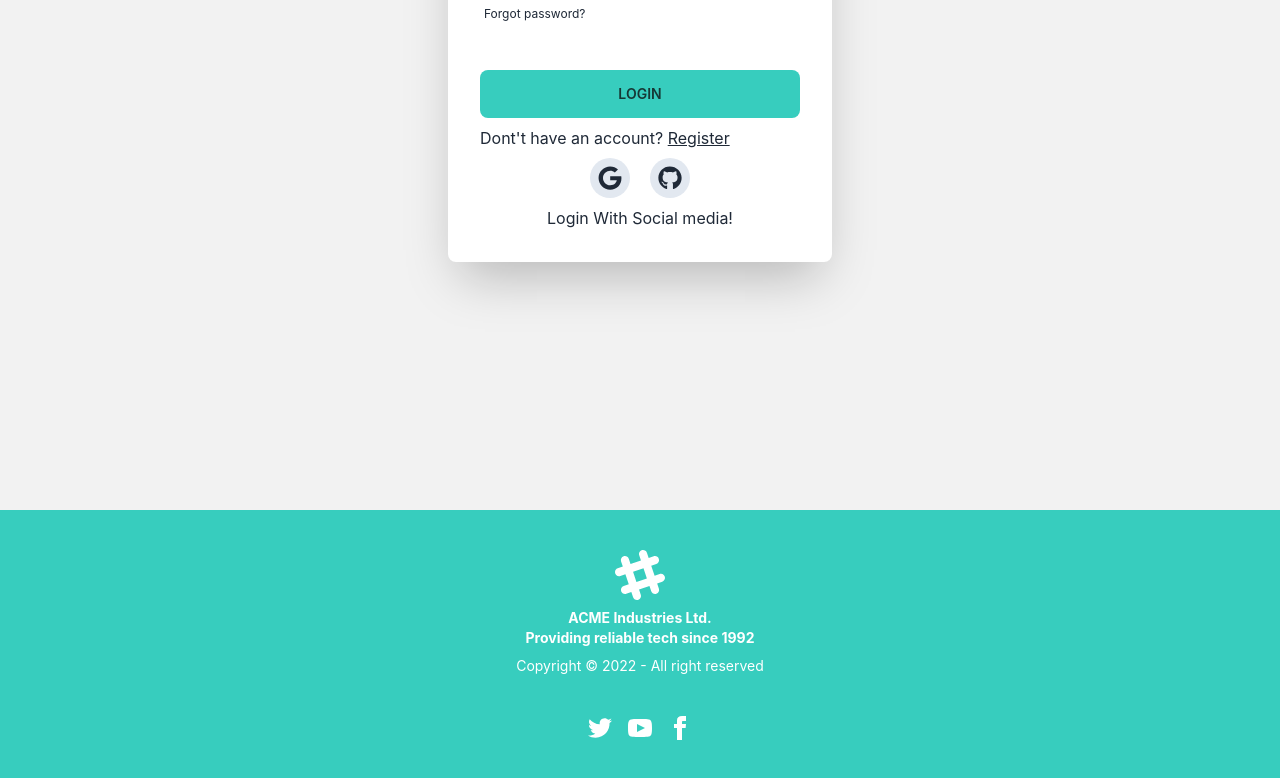
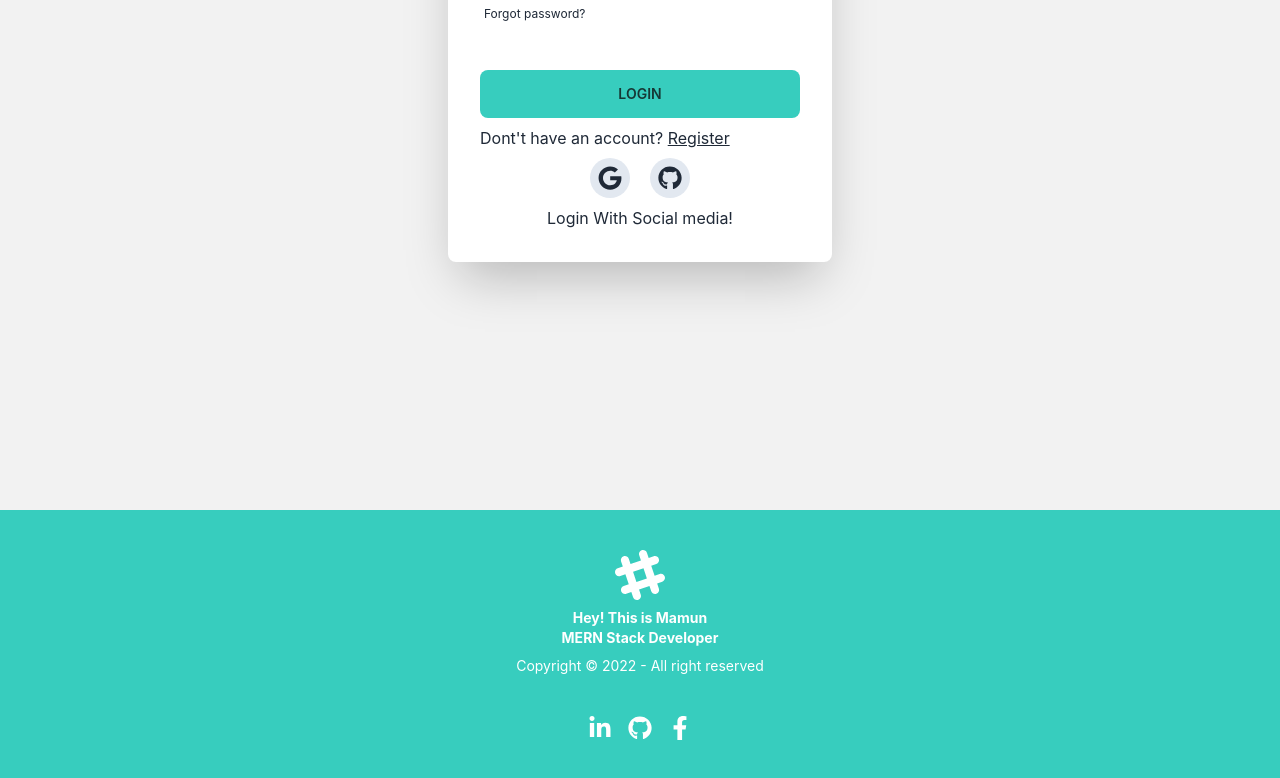
Before and after one commit to mamun4447/BeDeveloper-client, a React (Create React App) app: page /login in a window 1280 px wide. Shown: the part 362-1140 px from the top of the page. Built offline with nearby package versions, Linux system fonts and the light colour scheme; no server answers.

Commit message:
respnsiveness

```diff
--- a/src/components/Courses/Courses.jsx
+++ b/src/components/Courses/Courses.jsx
@@ -6,10 +6,10 @@ import Category from "./Category";
 const Services = () => {
   const datas = useLoaderData();
   return (
-    <div className="relative">
+    <div className="">
       <h1 className="text-5xl text-center m-4 mt-10">All Courses</h1>
-      <div className="container mx-auto flex flex-col-reverse grid grid-cols-1 md:grid-cols-3 lg:grid-cols-4 gap-3">
-        <div className="container mx-auto flex-col grid md:grid-cols-2 lg:grid-cols-2 md:col-span-2 lg:col-span-3 gap-10 my-4 ">
+      <div className="container mx-auto   flex-col-reverse grid grid-cols-1 md:grid-cols-3 lg:grid-cols-4 gap-3">
+        <div className=" container mx-auto flex-col grid md:grid-cols-2 lg:grid-cols-2 md:col-span-2 lg:col-span-3 gap-10 my-4 ">
           {datas.map((data) => (
             <SingleCourse key={data.id} data={data}></SingleCourse>
           ))}
--- a/src/components/Courses/SingleCourse.jsx
+++ b/src/components/Courses/SingleCourse.jsx
@@ -7,7 +7,7 @@ const SingleCourse = ({ data }) => {
     <div>
       <Link
         to={`/courses/${id}`}
-        className="card w-full bg-base-100 shadow-xl image-full h-96"
+        className="card z-0 w-full bg-base-100 shadow-xl image-full h-96"
       >
         <figure>
           <img src={image} alt="Shoes" />
--- a/src/components/Footer.jsx
+++ b/src/components/Footer.jsx
@@ -1,9 +1,11 @@
 import React from "react";
+import { Link } from "react-router-dom";
+import { FaFacebookF, FaGithub, FaLinkedinIn, IconName } from "react-icons/fa";
 
 const Footer = () => {
   return (
     <div>
-      <footer className="footer footer-center p-10 bg-accent text-primary-content">
+      <footer className="footer footer-center bottom-0 p-10 bg-accent text-primary-content">
         <div>
           <svg
             width="50"
@@ -17,45 +19,27 @@ const Footer = () => {
             <path d="M22.672 15.226l-2.432.811.841 2.515c.33 1.019-.209 2.127-1.23 2.456-1.15.325-2.148-.321-2.463-1.226l-.84-2.518-5.013 1.677.84 2.517c.391 1.203-.434 2.542-1.831 2.542-.88 0-1.601-.564-1.86-1.314l-.842-2.516-2.431.809c-1.135.328-2.145-.317-2.463-1.229-.329-1.018.211-2.127 1.231-2.456l2.432-.809-1.621-4.823-2.432.808c-1.355.384-2.558-.59-2.558-1.839 0-.817.509-1.582 1.327-1.846l2.433-.809-.842-2.515c-.33-1.02.211-2.129 1.232-2.458 1.02-.329 2.13.209 2.461 1.229l.842 2.515 5.011-1.677-.839-2.517c-.403-1.238.484-2.553 1.843-2.553.819 0 1.585.509 1.85 1.326l.841 2.517 2.431-.81c1.02-.33 2.131.211 2.461 1.229.332 1.018-.21 2.126-1.23 2.456l-2.433.809 1.622 4.823 2.433-.809c1.242-.401 2.557.484 2.557 1.838 0 .819-.51 1.583-1.328 1.847m-8.992-6.428l-5.01 1.675 1.619 4.828 5.011-1.674-1.62-4.829z"></path>
           </svg>
           <p className="font-bold">
-            ACME Industries Ltd. <br />
-            Providing reliable tech since 1992
+            Hey! This is Mamun <br />
+            MERN Stack Developer
           </p>
           <p>Copyright © 2022 - All right reserved</p>
         </div>
         <div>
           <div className="grid grid-flow-col gap-4">
-            <a>
-              <svg
-                xmlns="http://www.w3.org/2000/svg"
-                width="24"
-                height="24"
-                viewBox="0 0 24 24"
-                className="fill-current"
-              >
-                <path d="M24 4.557c-.883.392-1.832.656-2.828.775 1.017-.609 1.798-1.574 2.165-2.724-.951.564-2.005.974-3.127 1.195-.897-.957-2.178-1.555-3.594-1.555-3.179 0-5.515 2.966-4.797 6.045-4.091-.205-7.719-2.165-10.148-5.144-1.29 2.213-.669 5.108 1.523 6.574-.806-.026-1.566-.247-2.229-.616-.054 2.281 1.581 4.415 3.949 4.89-.693.188-1.452.232-2.224.084.626 1.956 2.444 3.379 4.6 3.419-2.07 1.623-4.678 2.348-7.29 2.04 2.179 1.397 4.768 2.212 7.548 2.212 9.142 0 14.307-7.721 13.995-14.646.962-.695 1.797-1.562 2.457-2.549z"></path>
-              </svg>
+            <a href="https://www.linkedin.com/in/abdullah-al-mamun-082765180/">
+              <i className="text-2xl">
+                <FaLinkedinIn />
+              </i>
             </a>
-            <a>
-              <svg
-                xmlns="http://www.w3.org/2000/svg"
-                width="24"
-                height="24"
-                viewBox="0 0 24 24"
-                className="fill-current"
-              >
-                <path d="M19.615 3.184c-3.604-.246-11.631-.245-15.23 0-3.897.266-4.356 2.62-4.385 8.816.029 6.185.484 8.549 4.385 8.816 3.6.245 11.626.246 15.23 0 3.897-.266 4.356-2.62 4.385-8.816-.029-6.185-.484-8.549-4.385-8.816zm-10.615 12.816v-8l8 3.993-8 4.007z"></path>
-              </svg>
+            <a href="https://github.com/mamun4447">
+              <i className="text-2xl">
+                <FaGithub />
+              </i>
             </a>
-            <a>
-              <svg
-                xmlns="http://www.w3.org/2000/svg"
-                width="24"
-                height="24"
-                viewBox="0 0 24 24"
-                className="fill-current"
-              >
-                <path d="M9 8h-3v4h3v12h5v-12h3.642l.358-4h-4v-1.667c0-.955.192-1.333 1.115-1.333h2.885v-5h-3.808c-3.596 0-5.192 1.583-5.192 4.615v3.385z"></path>
-              </svg>
+            <a href="https://www.facebook.com/profile.php?id=100032409277974">
+              <i className="text-2xl">
+                <FaFacebookF />
+              </i>
             </a>
           </div>
         </div>
--- a/src/components/NavComponent/Nav.jsx
+++ b/src/components/NavComponent/Nav.jsx
@@ -171,7 +171,7 @@ const Nav = () => {
               </svg>
             </button>
             {isMenuOpen && (
-              <div className="absolute top-0 left-0 w-full">
+              <div className="absolute top-0     z-20 left-0 w-full">
                 <div className="p-5 bg-white border rounded shadow-sm">
                   <div className="flex items-center justify-between mb-4">
                     <div>
--- a/src/components/UserProfile.jsx
+++ b/src/components/UserProfile.jsx
@@ -9,7 +9,7 @@ const UserProfile = () => {
   return (
     <div>
       {user ? (
-        <div className="flex items-center p-2 w-1/4 shadow-md my-20 mx-auto gap-2 rounded-md">
+        <div className="flex flex-col md:flex-row lg:flex-row text-center items-center p-2 w-3/4 md:w-1/2 lg:w-1/4 shadow-md my-20 mx-auto gap-2 rounded-md">
           <div className="">
             {user?.photoURL ? (
               <img className="rounded-full" src={user.photoURL} alt="" />
@@ -19,7 +19,7 @@ const UserProfile = () => {
               </i>
             )}
           </div>
-          <div>
+          <div className="md:text-left lg:text-left">
             {user?.displayName ? (
               <h3 className="text-2xl">Name: {user.displayName}</h3>
             ) : (
```
